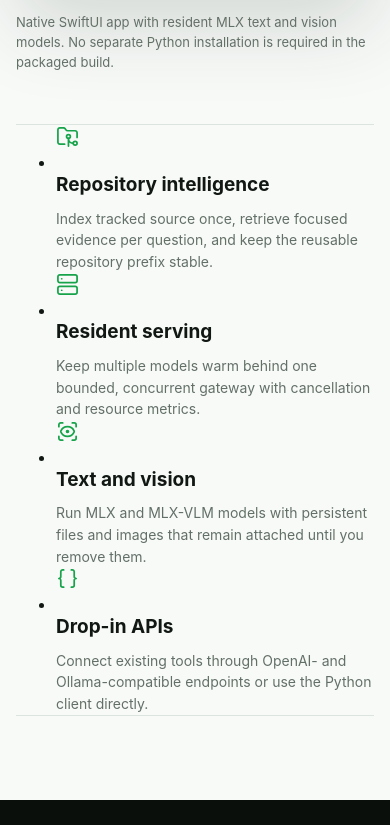
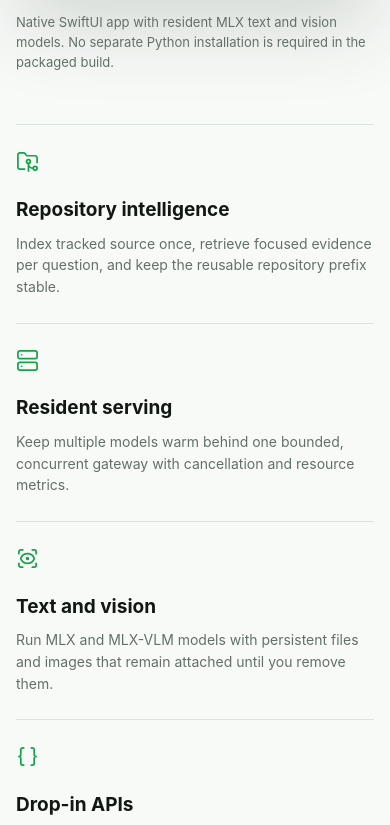
Before and after one commit to VistritPandey/machboost, a plain HTML site: page site/index.html in a window 390 px wide. Shown: the part 2152-2977 px from the top of the page. Drawn offline with nearby package versions, Linux system fonts and the light colour scheme; no server answers.

Commit message:
site: preserve semantic feature layout

```diff
--- a/site/styles.css
+++ b/site/styles.css
@@ -434,16 +434,19 @@
   display: grid;
   grid-template-columns: repeat(4, 1fr);
   margin-top: 68px;
+  margin-bottom: 0;
+  padding: 0;
   border-top: 1px solid var(--line-light);
   border-bottom: 1px solid var(--line-light);
+  list-style: none;
 }
 
-.feature-list article {
+.feature-list li {
   min-width: 0;
   padding: 32px 28px 32px 0;
 }
 
-.feature-list article + article {
+.feature-list li + li {
   padding-left: 28px;
   border-left: 1px solid var(--line-light);
 }
@@ -869,12 +872,12 @@
     grid-template-columns: repeat(2, 1fr);
   }
 
-  .feature-list article:nth-child(3) {
+  .feature-list li:nth-child(3) {
     border-top: 1px solid var(--line-light);
     border-left: 0;
   }
 
-  .feature-list article:nth-child(4) {
+  .feature-list li:nth-child(4) {
     border-top: 1px solid var(--line-light);
   }
 
@@ -959,14 +962,14 @@
     margin-top: 52px;
   }
 
-  .feature-list article,
-  .feature-list article + article {
+  .feature-list li,
+  .feature-list li + li {
     padding: 25px 0;
     border-top: 1px solid var(--line-light);
     border-left: 0;
   }
 
-  .feature-list article:first-child {
+  .feature-list li:first-child {
     border-top: 0;
   }
 
```
